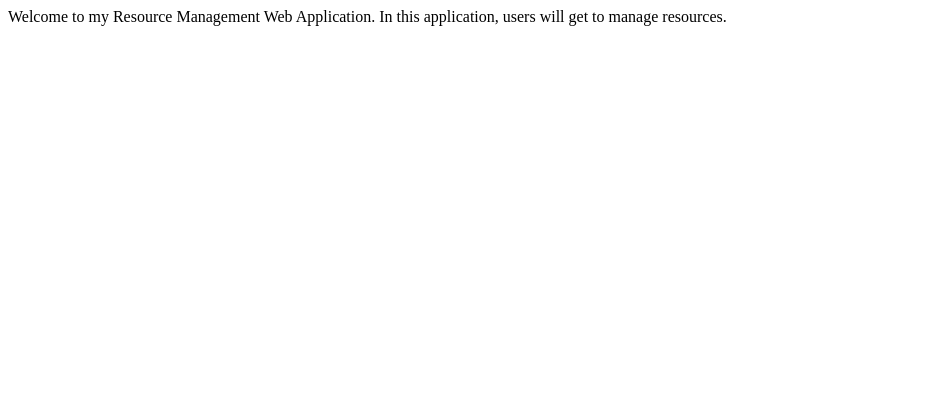
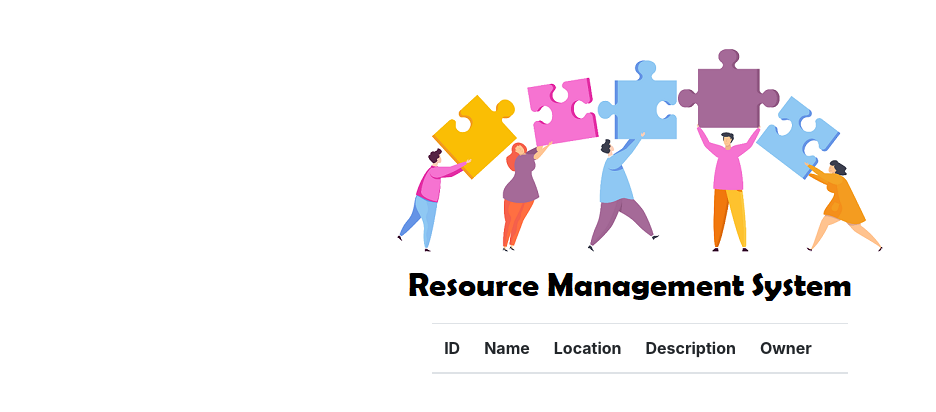
Before and after one commit to MosesHeeJY123/resource-mgmt, a website: page public/index.html in a window 1280 px wide. Shown: the whole page, without its empty margins (0-936 px from the left). Drawn offline with nearby package versions, Linux system fonts and the light colour scheme; no server answers.

Commit message:
Implemented the frontend for view-resource

```diff
--- /dev/null
+++ b/public/css/styles.css
@@ -0,0 +1,3 @@
+.table-striped-custom tbody tr:nth-of-type(odd) {
+    background-color: #f2f2f2; /* Alternate row color */
+}
--- a/public/index.html
+++ b/public/index.html
@@ -1,9 +1,47 @@
-<html>
-    <head>
-        <title>DVOPS - Resource Management Web App</title>
-    </head>
-    <body>
-        Welcome to my Resource Management Web Application. In this application,
-        users will get to manage resources.
+<!DOCTYPE html>
+
+<head>
+    <meta charset="UTF-8">
+    <meta name="viewport" content="width=device-width, initial-scale=1.0">
+    <title>DVOPS - Resource Management Web App</title>
+    <script src="https://code.jquery.com/jquery-3.5.1.slim.min.js"></script>
+    <script src="https://cdn.jsdelivr.net/npm/@popperjs/core@2.5.3/dist/umd/popper.min.js"></script>
+    <script src="https://maxcdn.bootstrapcdn.com/bootstrap/4.5.2/js/bootstrap.min.js"></script>
+    <link href="https://maxcdn.bootstrapcdn.com/bootstrap/4.5.2/css/bootstrap.min.css" rel="stylesheet">
+
+    <script src="js/view-resources.js"></script>
+    <link rel="stylesheet" href="css/styles.css">
+</head>
+
+<body onload="viewResources()">
+    <div class="container mt-5">
+        <div class="row justify-content-center">
+            <img src = "images/logo.png">
+        </div>
+        <div class="row justify-content-center">
+            <div class="col-md-10">
+            </div>
+            <div class="col-md-2">
+            </div>
+            <div class="row justify-content-center">
+              <div class="col-md-12">
+                  <table class="table table-striped table-striped-custom">
+                      <thead>
+                          <tr>
+                              <th>ID</th>
+                              <th>Name</th>
+                              <th>Location</th>
+                              <th>Description</th>
+                              <th>Owner</th>
+                              <th></th>
+                          </tr>
+                      </thead>
+                      <tbody id="tableContent">
+                      </tbody>
+                  </table>
+              </div>
+          </div>
+        </div>
+    </div>
     </body>
 </html>
--- /dev/null
+++ b/public/js/view-resources.js
@@ -0,0 +1,31 @@
+function viewResources() {
+    var response = '';
+    var request = new XMLHttpRequest();
+
+    request.open('GET', '/view-resources', true);
+    request.setRequestHeader('Content-Type', 'application/json');
+
+    request.onload = function () {
+        response = JSON.parse(request.responseText);
+
+        var html = ''
+        for (var i = 0; i < response.length; i++)
+        {
+            html += '<tr>' +
+                '<td>' + (i+1) + '</td>' +
+                '<td>' + response[i].name + '</td>' +
+                '<td>' + response[i].location + '</td>' +
+                '<td>' + response[i].description + '</td>' +
+                '<td>' + response[i].owner + '</td>' +
+                '<td>' +
+                    '<button type="button" class="btn btn-warning" onclick="editResource(\'' + JSON.stringify(response[i]).replaceAll('\"', '&quot;') + '\')">Edit </button> ' +
+                    '<button type="button" class="btn btn-danger" onclick="deleteResource(\'' + response[i].id + '\')"> Delete</button>' +
+                '</td>'+
+            '</tr>'
+        }
+
+        document.getElementById('tableContent').innerHTML = html;
+    };
+
+    request.send();
+}
```
